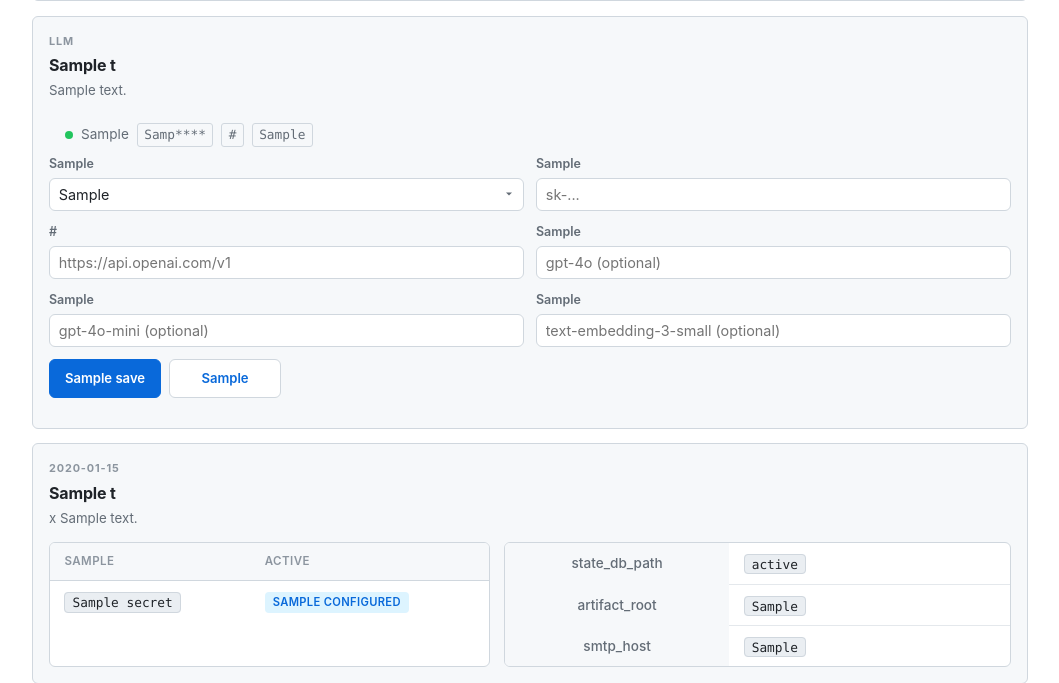
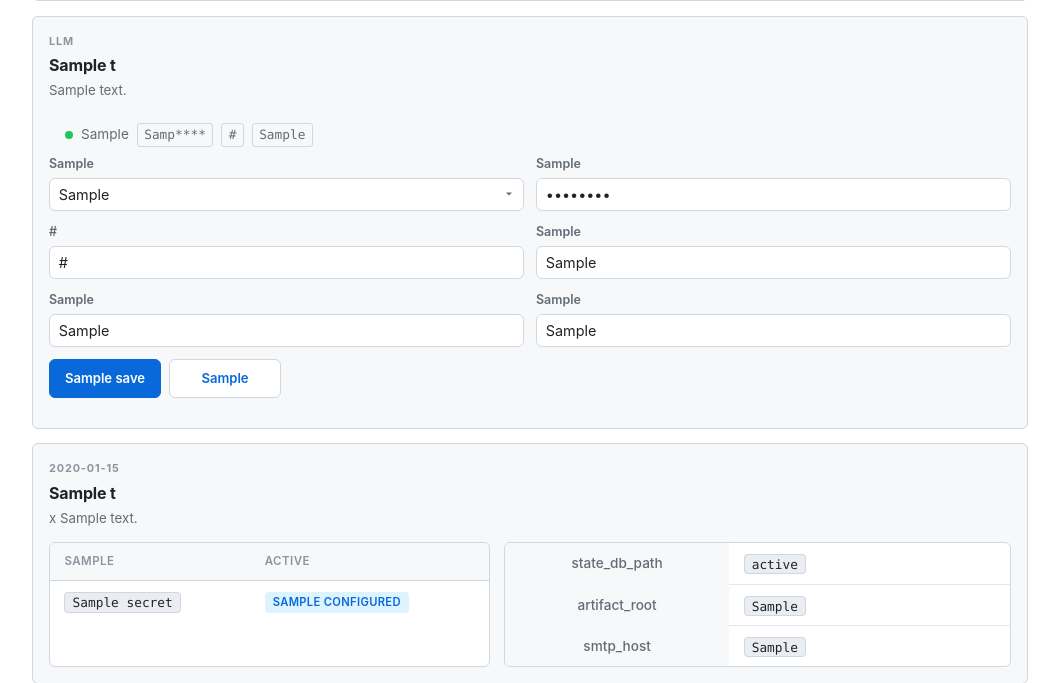
Before and after one commit to SeasonTemple/transmutary, a Python web app: template src/transmutary/dashboard/templates/settings.html in a window 1280 px wide. Shown: the part 1477-2160 px from the top of the page, without its empty margins (220-1279 px from the left). Run offline with Jinja, Linux system fonts and the light colour scheme; the template is opened without the code that fills it: most values are stand-ins (such as "Sample title", 1, 10 or a date in 2020).

Commit message:
fix(dashboard): provider mapping — 'minimax' -> 'anthropic' prefix

```diff
--- a/src/transmutary/dashboard/static/dashboard.js
+++ b/src/transmutary/dashboard/static/dashboard.js
@@ -10,10 +10,10 @@
   var THEME_KEY = "tmtry-theme";
 
   var LLM_PRESETS = {
-    openai:    { url: "https://api.openai.com/v1", strong: "gpt-4o", cheap: "gpt-4o-mini", embed: "text-embedding-3-small" },
-    anthropic: { url: "https://api.anthropic.com", strong: "claude-sonnet-4-6", cheap: "claude-haiku-4-5", embed: "" },
-    minimax:   { url: "https://api.minimaxi.com/anthropic", strong: "", cheap: "", embed: "" },
-    azure:     { url: "", strong: "", cheap: "", embed: "" },
+    openai:    { url: "https://api.openai.com/v1", provider: "openai", strong: "gpt-4o", cheap: "gpt-4o-mini", embed: "text-embedding-3-small" },
+    anthropic: { url: "https://api.anthropic.com", provider: "anthropic", strong: "claude-sonnet-4-6", cheap: "claude-haiku-4-5", embed: "" },
+    minimax:   { url: "https://api.minimaxi.com/anthropic", provider: "anthropic", strong: "", cheap: "", embed: "" },
+    azure:     { url: "", provider: "azure", strong: "", cheap: "", embed: "" },
   };
 
   function loadI18n() {
--- a/src/transmutary/dashboard/templates/settings.html
+++ b/src/transmutary/dashboard/templates/settings.html
@@ -172,19 +172,19 @@
     <form method="post" action="/settings/llm" class="settings-form">
       <input type="hidden" name="csrf_token" value="{{ csrf_token }}">
       <label class="field"><span data-i18n="settings_llm_provider">{{ t['settings_llm_provider'] }}</span>
-        <select id="llm-provider">
-          <option value="">{{ t['settings_llm_provider_custom'] }}</option>
-          <option value="openai">OpenAI</option>
-          <option value="anthropic">Anthropic</option>
-          <option value="minimax">MiniMax</option>
-          <option value="azure">Azure OpenAI</option>
+        <select id="llm-provider" name="provider">
+          <option value="" {% if not llm_config or not llm_config.provider %}selected{% endif %}>{{ t['settings_llm_provider_custom'] }}</option>
+          <option value="openai" {% if llm_config and llm_config.provider == 'openai' %}selected{% endif %}>OpenAI Compatible</option>
+          <option value="anthropic" {% if llm_config and llm_config.provider == 'anthropic' %}selected{% endif %}>Anthropic Compatible</option>
+          <option value="minimax" {% if llm_config and llm_config.base_url and 'minimaxi' in llm_config.base_url %}selected{% endif %}>MiniMax (Anthropic endpoint)</option>
+          <option value="azure" {% if llm_config and llm_config.provider == 'azure' %}selected{% endif %}>Azure OpenAI</option>
         </select>
       </label>
-      <label class="field"><span data-i18n="settings_llm_api_key">{{ t['settings_llm_api_key'] }}</span><input id="llm-key" name="api_key" type="password" placeholder="sk-..." autocomplete="off"></label>
-      <label class="field"><span data-i18n="settings_llm_base_url">{{ t['settings_llm_base_url'] }}</span><input id="llm-url" name="base_url" placeholder="https://api.openai.com/v1"></label>
-      <label class="field"><span data-i18n="settings_llm_model_strong">{{ t['settings_llm_model_strong'] }}</span><input id="llm-strong" name="model_strong" placeholder="gpt-4o (optional)"></label>
-      <label class="field"><span data-i18n="settings_llm_model_cheap">{{ t['settings_llm_model_cheap'] }}</span><input id="llm-cheap" name="model_cheap" placeholder="gpt-4o-mini (optional)"></label>
-      <label class="field"><span data-i18n="settings_llm_model_embed">{{ t['settings_llm_model_embed'] }}</span><input id="llm-embed" name="model_embed" placeholder="text-embedding-3-small (optional)"></label>
+      <label class="field"><span data-i18n="settings_llm_api_key">{{ t['settings_llm_api_key'] }}</span><input id="llm-key" name="api_key" type="password" placeholder="sk-..." value="{{ llm_config.api_key[:4] + '****' if llm_config else '' }}" autocomplete="off"></label>
+      <label class="field"><span data-i18n="settings_llm_base_url">{{ t['settings_llm_base_url'] }}</span><input id="llm-url" name="base_url" placeholder="https://api.openai.com/v1" value="{{ llm_config.base_url or '' if llm_config else '' }}"></label>
+      <label class="field"><span data-i18n="settings_llm_model_strong">{{ t['settings_llm_model_strong'] }}</span><input id="llm-strong" name="model_strong" placeholder="MiniMax-M3" value="{{ llm_config.model_strong or '' if llm_config else '' }}"></label>
+      <label class="field"><span data-i18n="settings_llm_model_cheap">{{ t['settings_llm_model_cheap'] }}</span><input id="llm-cheap" name="model_cheap" placeholder="MiniMax-M2.7-highspeed" value="{{ llm_config.model_cheap or '' if llm_config else '' }}"></label>
+      <label class="field"><span data-i18n="settings_llm_model_embed">{{ t['settings_llm_model_embed'] }}</span><input id="llm-embed" name="model_embed" placeholder="text-embedding-3-small" value="{{ llm_config.model_embed or '' if llm_config else '' }}"></label>
       <div class="form-actions">
         <button class="btn btn--primary" type="submit" data-i18n="save">{{ t['save'] }}</button>
         <button class="btn" type="button" id="llm-test-btn" data-i18n="settings_llm_test">{{ t['settings_llm_test'] }}</button>
```
Also changed, not shown: src/transmutary/dashboard/app.py (+6 -1 lines).
